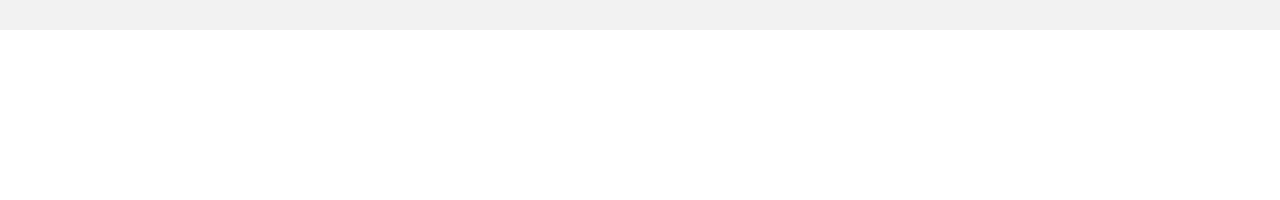
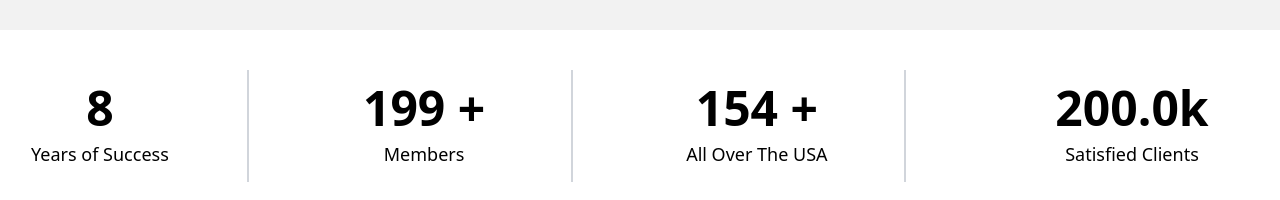
Before and after one commit to hafizn07/frontend-assessment-nextjs, a Next.js app: page / in a window 1280 px wide. Shown: the part 3432-3632 px from the top of the page. Before the commit the page ends 3462 px from the top, so only its background shows below. Built offline with nearby package versions, Linux system fonts and the light colour scheme.

Commit message:
feat: Add Stats Section

```diff
--- a/app/page.tsx
+++ b/app/page.tsx
@@ -1,5 +1,6 @@
 import FacilitiesSection from "@/components/FacilitiesSection";
 import Hero from "@/components/Hero";
+import StatsSection from "@/components/StatsSection";
 import VideoSection from "@/components/VideoSection";
 
 export default function Home() {
@@ -8,6 +9,7 @@ export default function Home() {
       <Hero />
       <VideoSection />
       <FacilitiesSection />
+      <StatsSection />
     </>
   );
 }
--- /dev/null
+++ b/components/StatsCounter.tsx
@@ -0,0 +1,58 @@
+"use client";
+
+import { useEffect, useRef } from "react";
+import { useInView, useMotionValue, useSpring } from "framer-motion";
+
+type StatsCounterProps = {
+  value: number;
+  direction?: "up" | "down";
+  hasPlus?: boolean;
+  className?: string;
+};
+
+export default function StatsCounter({
+  value,
+  direction = "up",
+  hasPlus = false,
+  className,
+}: StatsCounterProps) {
+  const ref = useRef<HTMLSpanElement>(null);
+  const motionValue = useMotionValue(direction === "down" ? value : 0);
+  const springValue = useSpring(motionValue, {
+    damping: 100,
+    stiffness: 100,
+  });
+
+  const formatNumber = (num: number) => {
+    if (num >= 1000) {
+      return `${(num / 1000).toFixed(1)}k`;
+    }
+    return Intl.NumberFormat("en-US").format(num);
+  };
+
+  // Adjusted margin and threshold for better visibility detection
+  const isInView = useInView(ref, {
+    once: true,
+    margin: "0px",
+  });
+
+  useEffect(() => {
+    if (isInView) {
+      motionValue.set(direction === "down" ? 0 : value);
+    }
+  }, [motionValue, isInView, direction, value]);
+
+  useEffect(() => {
+    const unsubscribe = springValue.on("change", (latest) => {
+      if (ref.current) {
+        ref.current.textContent = `${formatNumber(Math.floor(latest))} ${
+          hasPlus ? "+" : ""
+        }`;
+      }
+    });
+
+    return () => unsubscribe();
+  }, [springValue, hasPlus]);
+
+  return <span className={className} ref={ref} />;
+}
--- /dev/null
+++ b/components/StatsSection.tsx
@@ -0,0 +1,31 @@
+import { STATS } from "@/constants";
+import StatsCounter from "./StatsCounter";
+
+const StatsSection = () => {
+  return (
+    <section className="bg-white py-10">
+      <div className="mx-auto max-w-[1440px] grid grid-cols-1 md:grid-cols-4 gap-8">
+        {STATS.map((stat, index) => (
+          <div
+            key={stat.id}
+            className="flex items-center justify-around text-center"
+          >
+            <div>
+              <StatsCounter
+                value={stat.value}
+                hasPlus={stat.hasPlus}
+                className="text-5xl font-bold"
+              />
+              <p className="text-lg font-medium mt-2">{stat.label}</p>
+            </div>
+            {index < STATS.length - 1 && (
+              <div className="h-28 border-r-2 border-gray-300 mx-4" />
+            )}
+          </div>
+        ))}
+      </div>
+    </section>
+  );
+};
+
+export default StatsSection;
--- a/constants/index.ts
+++ b/constants/index.ts
@@ -41,3 +41,11 @@ export const FACILITIES_DATA: Facility[] = [
     image: "/images/sciencelab.jpeg",
   },
 ];
+
+//STATS
+export const STATS = [
+  { id: 1, label: "Years of Success", value: 8, hasPlus: false },
+  { id: 2, label: "Members", value: 200, hasPlus: true },
+  { id: 3, label: "All Over The USA", value: 155, hasPlus: true },
+  { id: 4, label: "Satisfied Clients", value: 200000, hasPlus: false },
+];
--- a/package.json
+++ b/package.json
@@ -9,6 +9,7 @@
     "lint": "next lint"
   },
   "dependencies": {
+    "framer-motion": "^11.11.9",
     "next": "14.2.15",
     "react": "^18",
     "react-dom": "^18",
```
Also changed, not shown: 1 other file (tests, documents, lock files or other folders).
